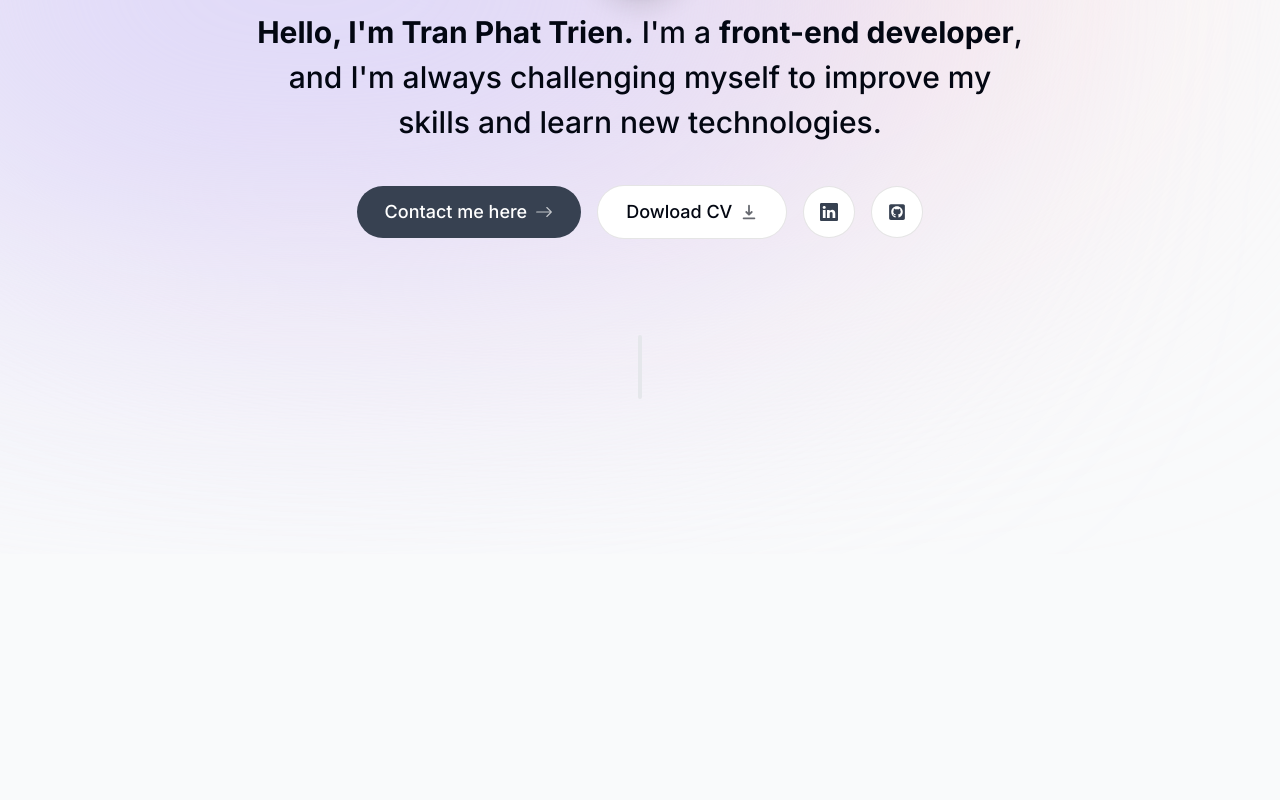
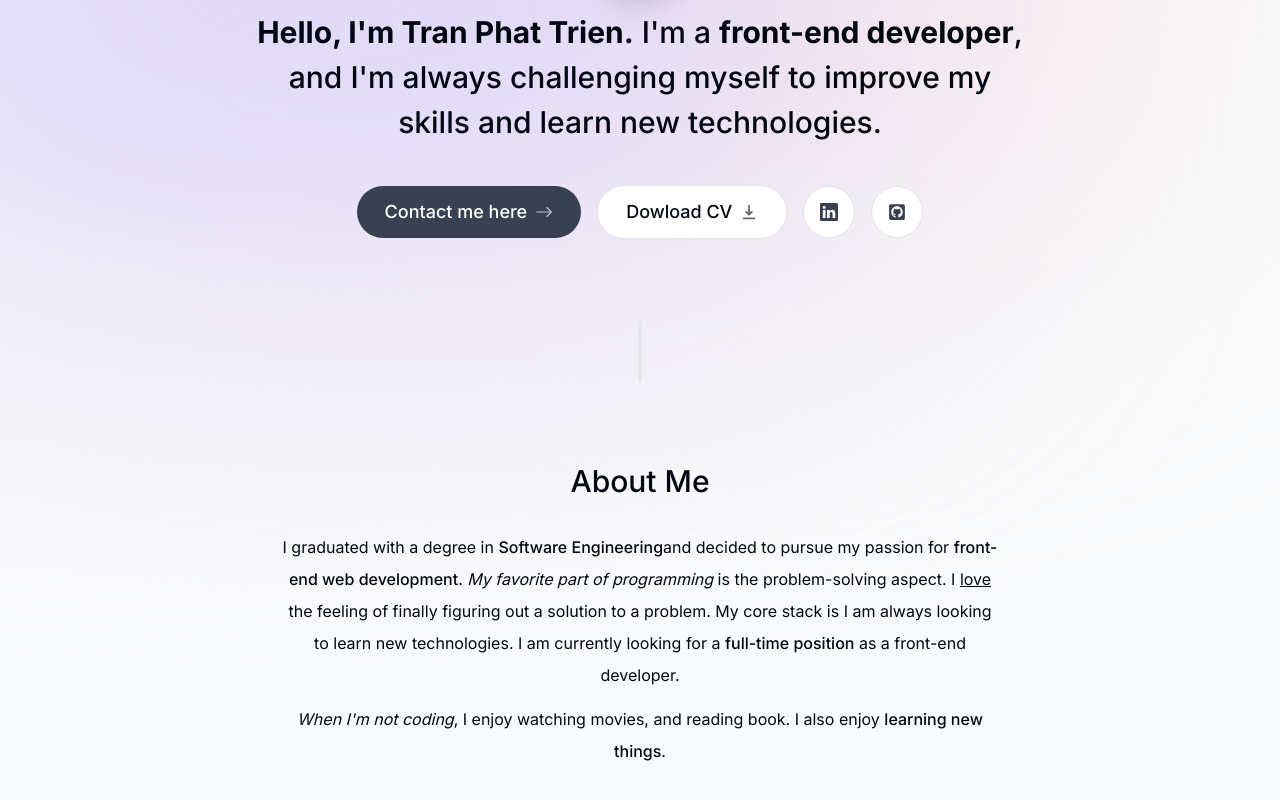
Before and after one commit to tranphattrien/Portfolio, a Next.js app: page / in a window 1280 px wide. Shown: the part 246-1046 px from the top of the page. Before the commit the page ends 800 px from the top, so only its background shows below. Built offline with nearby package versions, Linux system fonts and the light colour scheme.

Commit message:
Add "about section", "section-heading", "section-divider"

```diff
--- a/app/page.tsx
+++ b/app/page.tsx
@@ -1,3 +1,4 @@
+import About from "@/components/about";
 import Intro from "@/components/intro";
 import SectionDivider from "@/components/section-divider";
 export default function Home() {
@@ -5,6 +6,7 @@ export default function Home() {
     <main className="flex flex-col items-center px-4">
       <Intro />
       <SectionDivider />
+      <About />
     </main>
   );
 }
--- /dev/null
+++ b/components/about.tsx
@@ -0,0 +1,36 @@
+"use client";
+import React from "react";
+import { motion } from "framer-motion";
+import SectionHeading from "./section-heading";
+const About = () => {
+  return (
+    <motion.section
+      className="mb-28 max-w-[45rem] text-center leading-8 sm:mb-40"
+      initial={{ opacity: 0, y: 100 }}
+      animate={{ opacity: 1, y: 0 }}
+      transition={{ delay: 0.175 }}
+    >
+      <SectionHeading>About me</SectionHeading>
+      <p className="mb-3">
+        I graduated with a degree in{" "}
+        <span className="font-medium">Software Engineering</span>and decided to
+        pursue my passion for{" "}
+        <span className="font-medium">front-end web development</span>.{" "}
+        <span className="italic">My favorite part of programming</span> is the
+        problem-solving aspect. I <span className="underline">love</span> the
+        feeling of finally figuring out a solution to a problem. My core stack
+        is I am always looking to learn new technologies. I am currently looking
+        for a <span className="font-medium">full-time position</span> as a
+        front-end developer.
+      </p>
+
+      <p>
+        <span className="italic">When I'm not coding</span>, I enjoy watching
+        movies, and reading book. I also enjoy{" "}
+        <span className="font-medium">learning new things</span>.
+      </p>
+    </motion.section>
+  );
+};
+
+export default About;
--- a/components/intro.tsx
+++ b/components/intro.tsx
@@ -42,7 +42,7 @@ const intro = () => {
           </motion.span>
         </div>
       </div>
-      <motion.p
+      <motion.h1
         className="mb-10 mt-4 px-4 text-2xl font-medium !leading-[1.5] sm:text-3xl"
         initial={{ opacity: 0, y: 100 }}
         animate={{ opacity: 1, y: 0 }}
@@ -51,7 +51,7 @@ const intro = () => {
         I&apos;m a <span className="font-bold">front-end developer</span>, and
         I&apos;m always challenging myself to improve my skills and learn new
         technologies.
-      </motion.p>
+      </motion.h1>
       <motion.div
         className="flex flex-col sm:flex-row items-center justify-center gap-4 px-4 text-lg font-medium"
         initial={{ opacity: 0, y: 100 }}
--- a/components/section-divider.jsx
+++ b/components/section-divider.tsx
@@ -5,7 +5,7 @@ import { motion } from "framer-motion";
 const SectionDivider = () => {
   return (
     <motion.div
-      className="bg-gray-200 my-24 h-16 w-1 rounded-full hidden sm:block"
+      className="bg-gray-200 my-20 h-16 w-1 rounded-full hidden sm:block"
       initial={{ opacity: 0, y: 100 }}
       animate={{ opacity: 1, y: 0 }}
       transition={{ delay: 0.125 }}
--- /dev/null
+++ b/components/section-heading.tsx
@@ -0,0 +1,10 @@
+import React from "react";
+
+type SectionHeadingProps = {
+  children: React.ReactNode;
+};
+function SectionHeading({ children }: SectionHeadingProps) {
+  return <h2 className="text-3xl font-medium capitalize mb-8">{children}</h2>;
+}
+
+export default SectionHeading;
```
